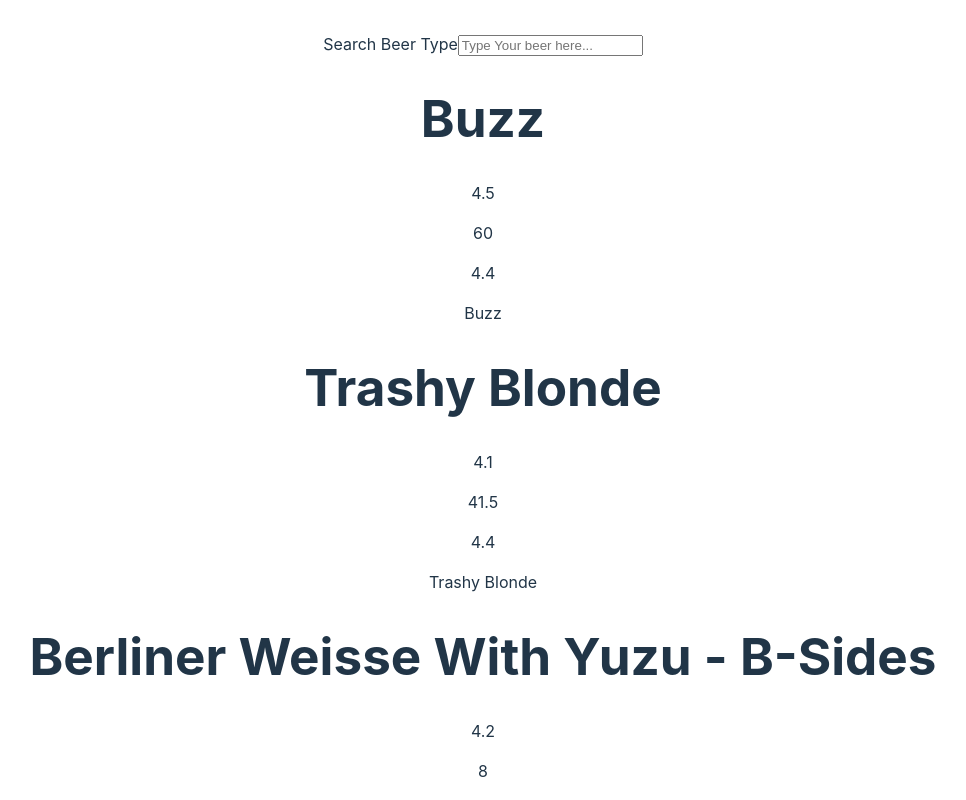
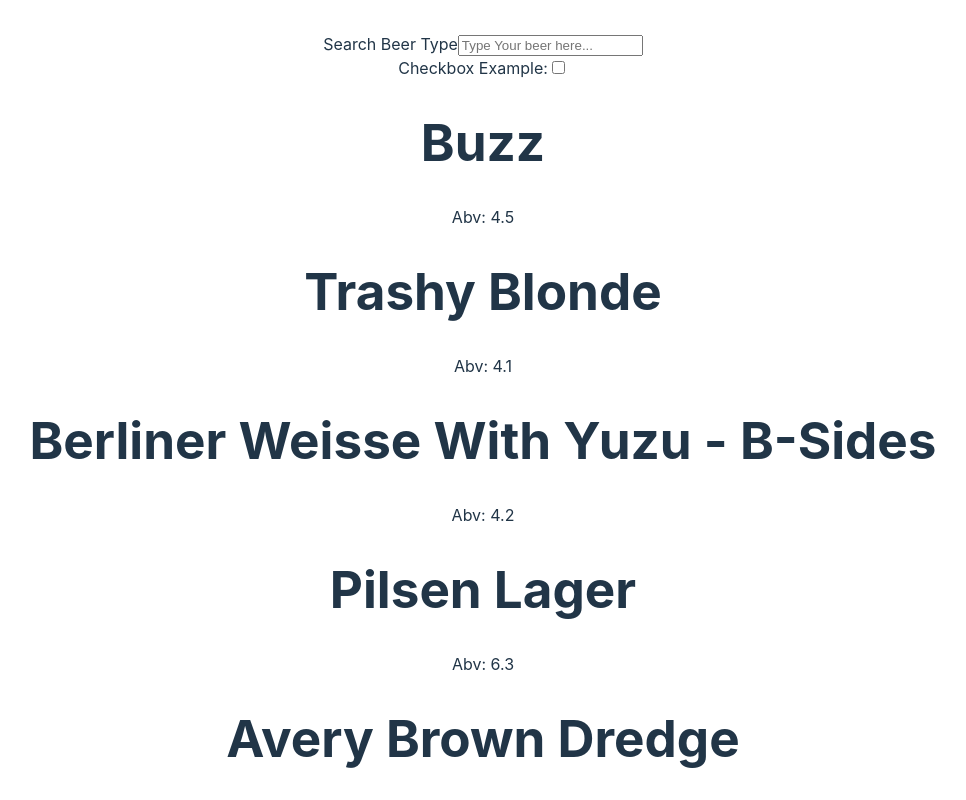
Before and after one commit to emanfalola9998/punkapi, a React (Vite) app: page / in a window 1280 px wide. Shown: the top 800 px of the page, without its empty margins (157-1123 px from the left). Built offline with nearby package versions, Linux system fonts and the light colour scheme.

Commit message:
added filter of highABV

```diff
--- a/src/components/Main/CardList/CardList.tsx
+++ b/src/components/Main/CardList/CardList.tsx
@@ -9,7 +9,7 @@ type CardListTypes = {
 const CardList = ({ beers }: CardListTypes) => {
 
 
-  return (
+    return (
     <div>
         {beers.map(beer => {
             return(
@@ -20,7 +20,7 @@ const CardList = ({ beers }: CardListTypes) => {
         })}
 
     </div>
-  );
+    );
 };
 
 export default CardList;
--- a/src/components/Navbar/FiltersList/FilterItem/FilterItem.tsx
+++ b/src/components/Navbar/FiltersList/FilterItem/FilterItem.tsx
@@ -3,16 +3,20 @@ import { BeerType } from '../../../../types/types'
 
 type FilterItemProps = {
     filteredBeer : BeerType
+    handleIsHighABV: () => void;
+    isHighABV: boolean;
 }
 
-const FilterItem = ({filteredBeer} : FilterItemProps) => {
+const FilterItem = ({filteredBeer, handleIsHighABV, isHighABV} : FilterItemProps) => {
     return (
     <div>
+
         <h1>{filteredBeer.name}</h1>
-        <p>{filteredBeer.abv}</p>
-        <p>{filteredBeer.ibu}</p>
-        <p>{filteredBeer.ph}</p>
-        <p>{filteredBeer.name}</p>
+        <p>Abv: {filteredBeer.abv}</p>
+        {/* <p>{filteredBeer.ibu}</p> */}
+        {/* <p>{filteredBeer.ph}</p> */}
+        {/* <p>{filteredBeer.name}</p> */}
+
     </div>
     )
 }
--- a/src/components/Navbar/FiltersList/FiltersList.tsx
+++ b/src/components/Navbar/FiltersList/FiltersList.tsx
@@ -1,31 +1,70 @@
-import FilterItem from './FilterItem/FilterItem'
-import { BeerType } from '../../../types/types'
+import FilterItem from "./FilterItem/FilterItem";
+import { BeerType } from "../../../types/types";
 
 type FilteredListProps = {
     beers: BeerType[];
     searchTerm: string;
-}
+    isHighABV: boolean;
+    handleIsHighABV: () => void
 
+};
 
-const FiltersList = ({beers, searchTerm}: FilteredListProps) => {
-    const filteredBeers: BeerType[] = beers.filter((beer: BeerType) => beer.name.toLowerCase().includes(searchTerm.toLowerCase()))
+const FiltersList = ({ beers, searchTerm, isHighABV, handleIsHighABV }: FilteredListProps) => {
+    let filteredBeersByName: BeerType[] = beers.filter((beer: BeerType) =>
+        beer.name.toLowerCase().includes(searchTerm.toLowerCase())
+    );
+    let filteredBeersByABV: BeerType[] = beers.filter(
+        (beer: BeerType) => beer.abv > 4.5
+    );
+    let combinedFilteredBeers: BeerType[] = filteredBeersByName.filter(
+        (beer: BeerType) => filteredBeersByABV.includes(beer)
+    );
 
-    // if(filteredBeers.length > 0) {
-    //     // console.log( "beerName:" ,filteredBeers[0].name);
-
-    // }
+  // if (highABV && searchTerm){
+  //     filteredBeersByName = filteredBeersByName.filter(filteredBeersByABV)
+  // }
 
     return (
-    <div>
-        {filteredBeers.map((filteredBeer => {
-            return(
-                <div key={filteredBeer.id}>
-                    <FilterItem filteredBeer = {filteredBeer} />
+        <div>
+            <label htmlFor="checkbox">Checkbox Example:</label>
+            <input
+            type="checkbox"
+            id="checkbox"
+            name="checkbox"
+            checked={isHighABV}
+            onChange={handleIsHighABV}
+            />
+        {searchTerm && isHighABV ? (
+        combinedFilteredBeers.map((filteredBeer) => (
+            <div key={filteredBeer.id}>
+            <FilterItem isHighABV={isHighABV} handleIsHighABV={handleIsHighABV} filteredBeer={filteredBeer} />
+            </div>
+        ))
+        ) : (
+        <>
+            {searchTerm &&
+            filteredBeersByName.map((filteredBeerByName) => (
+                <div key={filteredBeerByName.id}>
+                <FilterItem isHighABV={isHighABV} handleIsHighABV={handleIsHighABV} filteredBeer={filteredBeerByName} />
                 </div>
-            )
-        }))}
+            ))}
+                {isHighABV &&
+                filteredBeersByABV.map((filteredBeerByABV) => (
+                    <div key={filteredBeerByABV.id}>
+                    <FilterItem isHighABV={isHighABV} handleIsHighABV={handleIsHighABV} filteredBeer={filteredBeerByABV} />
+                    </div>
+            ))}
+                {!searchTerm && !isHighABV &&
+                beers.map((beer) => (
+                    <div key={beer.id}>
+                    <FilterItem isHighABV={isHighABV} handleIsHighABV={handleIsHighABV} filteredBeer={beer} />
+                    </div>
+            ))}
+        </>
+        )}
+
     </div>
-    )
-}
+    );
+};
 
-export default FiltersList
+export default FiltersList;
--- a/src/components/Navbar/Navbar.tsx
+++ b/src/components/Navbar/Navbar.tsx
@@ -12,6 +12,11 @@ type NavbarProps = {
 }
 
 const Navbar = ({beers, searchTerm, setSearchTerm} : NavbarProps) => {
+  const [isHighABV, setIsHighABV] = useState<boolean>(false)
+
+  const handleIsHighABV = () => {
+    setIsHighABV(!isHighABV)
+  }
 
   const handleChange = (e: React.ChangeEvent<HTMLInputElement>) => {
     setSearchTerm(e.target.value.trim().toLowerCase());
@@ -20,7 +25,8 @@ const Navbar = ({beers, searchTerm, setSearchTerm} : NavbarProps) => {
   return (
     <div>
       <SearchBox searchTerm = {searchTerm} setSearchTerm={setSearchTerm} handleChange={handleChange}/>
-      {searchTerm && <FiltersList beers = {beers} searchTerm={searchTerm}/>}
+      <FiltersList beers = {beers} searchTerm={searchTerm} isHighABV={isHighABV} handleIsHighABV={handleIsHighABV}/>
+
     </div>
   )
 }
```
